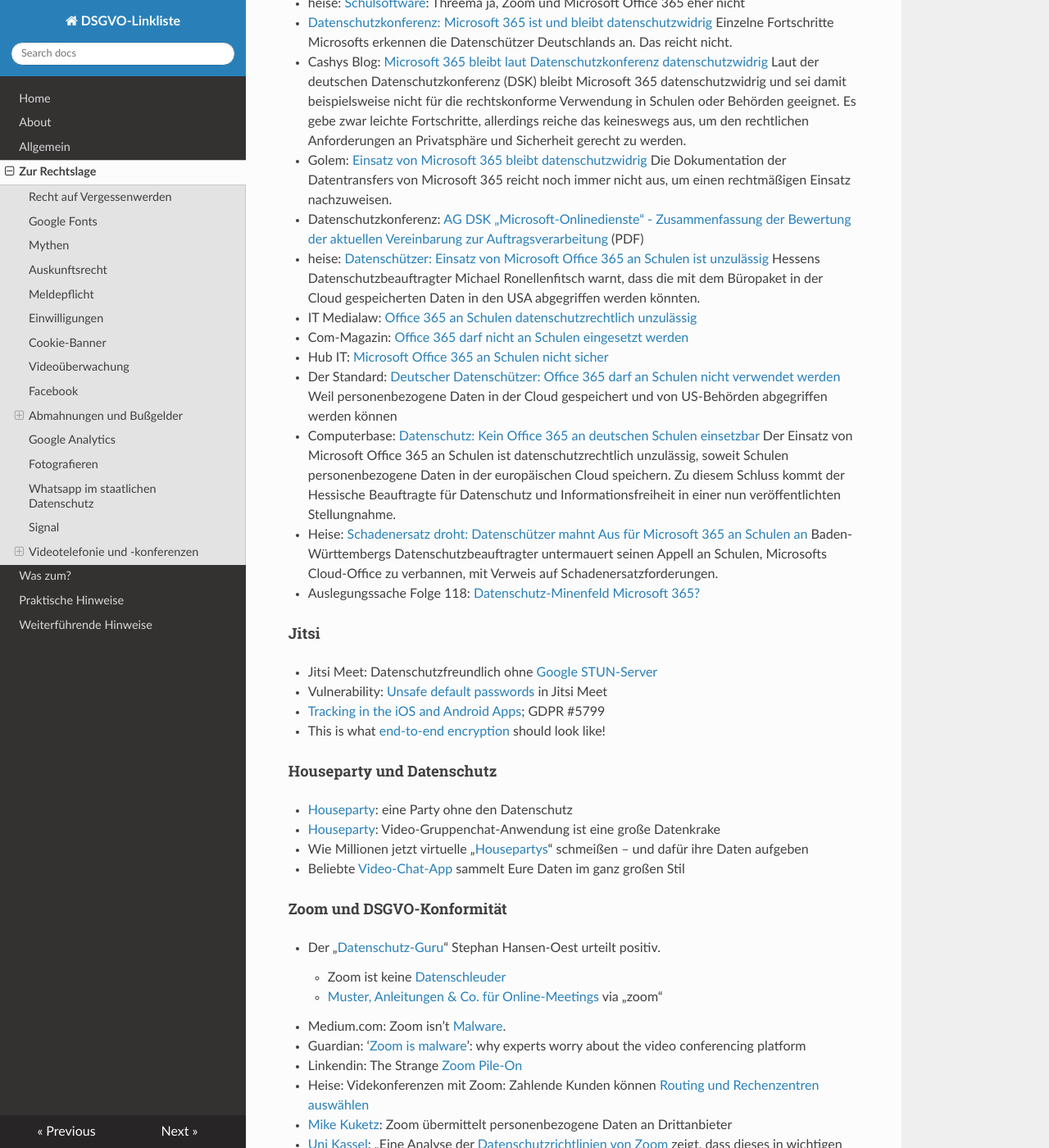
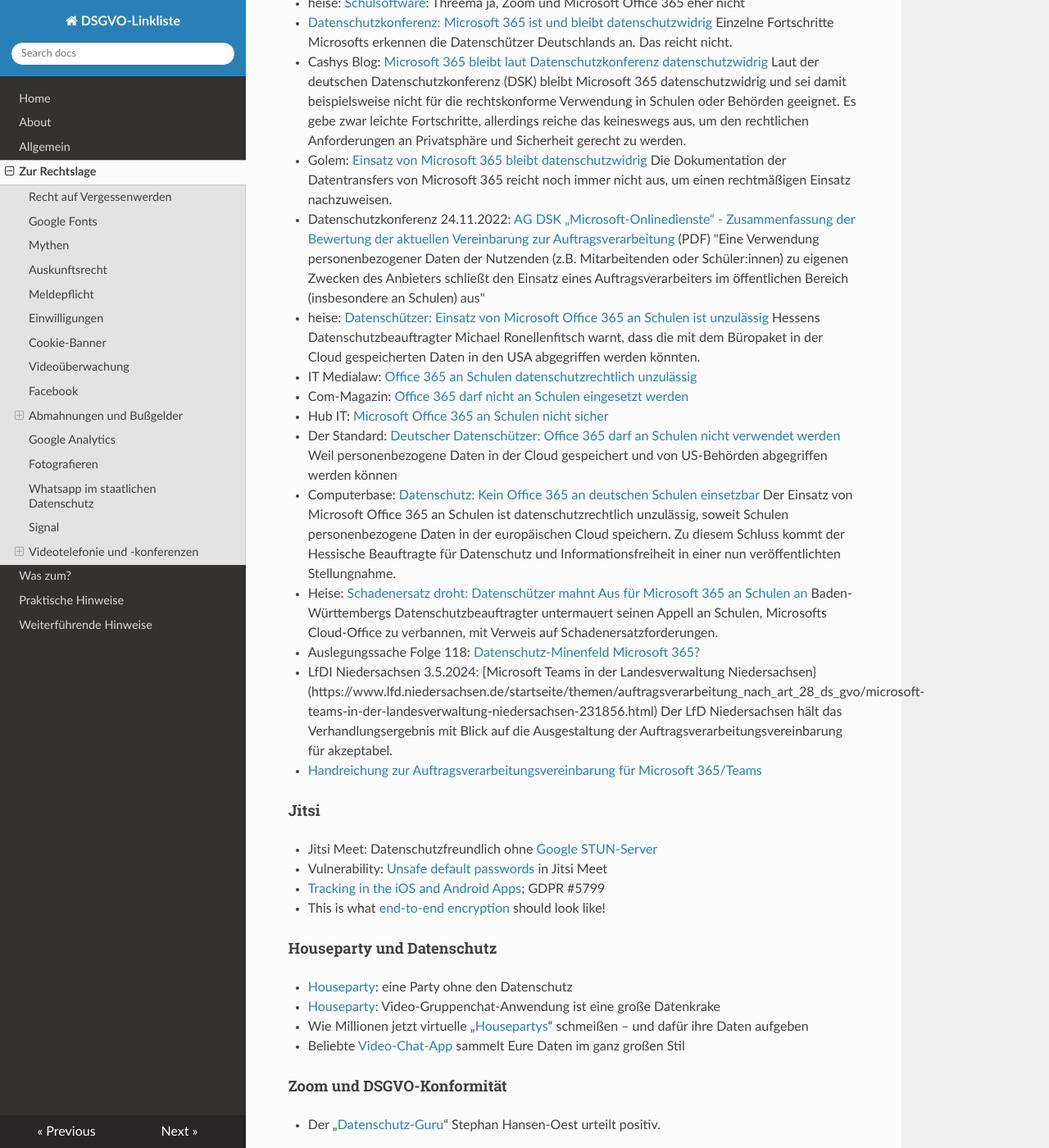
Before and after one commit to jrselzer/DSGVO-Linkliste, an MkDocs documentation site: the page built from docs/Zur_Rechtslage.md, in a window 1280 px wide and 1400 px high, scrolled down 14617 px. Shown: the whole window at 82% size. Built offline with MkDocs 1.6.1, drawn with Linux system fonts in a browser that asks for light colours; nearby versions of some CDN libraries.

Commit message:
Update Zur_Rechtslage.md

```diff
--- a/docs/Zur_Rechtslage.md
+++ b/docs/Zur_Rechtslage.md
@@ -398,8 +398,7 @@
 * [Datenschutzkonferenz: Microsoft 365 ist und bleibt datenschutzwidrig](https://www.heise.de/news/Datenschutzkonferenz-Microsoft-365-ist-und-bleibt-datenschutzwidrig-7352065.html) Einzelne Fortschritte Microsofts erkennen die Datenschützer Deutschlands an. Das reicht nicht.
 * Cashys Blog: [Microsoft 365 bleibt laut Datenschutzkonferenz datenschutzwidrig](https://stadt-bremerhaven.de/microsoft-365-bleibt-laut-datenschutzkonferenz-datenschutzwidrig/) Laut der deutschen Datenschutzkonferenz (DSK) bleibt Microsoft 365 datenschutzwidrig und sei damit beispielsweise nicht für die rechtskonforme Verwendung in Schulen oder Behörden geeignet. Es gebe zwar leichte Fortschritte, allerdings reiche das keineswegs aus, um den rechtlichen Anforderungen an Privatsphäre und Sicherheit gerecht zu werden.
 * Golem: [Einsatz von Microsoft 365 bleibt datenschutzwidrig](https://www.golem.de/news/datenschutzkonferenz-einsatz-von-microsoft-365-bleibt-datenschutzwidrig-2211-170050.html) Die Dokumentation der Datentransfers von Microsoft 365 reicht noch immer nicht aus, um einen rechtmäßigen Einsatz nachzuweisen.
-* Datenschutzkonferenz: [AG DSK „Microsoft-Onlinedienste“ - Zusammenfassung der Bewertung der aktuellen Vereinbarung zur
-Auftragsverarbeitung](https://datenschutzkonferenz-online.de/media/dskb/2022_24_11_festlegung_MS365_zusammenfassung.pdf) (PDF)
+* Datenschutzkonferenz 24.11.2022: [AG DSK „Microsoft-Onlinedienste“ - Zusammenfassung der Bewertung der aktuellen Vereinbarung zur Auftragsverarbeitung](https://datenschutzkonferenz-online.de/media/dskb/2022_24_11_festlegung_MS365_zusammenfassung.pdf) (PDF) "Eine Verwendung personenbezogener Daten der Nutzenden (z.B. Mitarbeitenden oder Schüler:innen) zu eigenen Zwecken des Anbieters schließt den Einsatz eines Auftragsverarbeiters im öffentlichen Bereich (insbesondere an Schulen) aus"
 * heise: [Datenschützer: Einsatz von Microsoft Office 365 an Schulen ist unzulässig](https://www.heise.de/newsticker/meldung/Datenschuetzer-Einsatz-von-Microsoft-Office-365-an-Schulen-ist-unzulaessig-4466156.html) Hessens Datenschutzbeauftragter Michael Ronellenfitsch warnt, dass die mit dem Büropaket in der Cloud gespeicherten Daten in den USA abgegriffen werden könnten.
 * IT Medialaw: [Office 365 an Schulen datenschutzrechtlich unzulässig](https://itmedialaw.com/office-365-an-schulen-datenschutzrechtlich-unzulaessig/)
 * Com-Magazin: [Office 365 darf nicht an Schulen eingesetzt werden](https://www.com-magazin.de/news/datenschutz/office-365-an-schulen-eingesetzt-1728803.html)
@@ -408,6 +407,8 @@
 * Computerbase: [Datenschutz: Kein Office 365 an deutschen Schulen einsetzbar](https://www.computerbase.de/2019-07/datenschutz-kein-office-365-schulen/) Der Einsatz von Microsoft Office 365 an Schulen ist datenschutzrechtlich unzulässig, soweit Schulen personenbezogene Daten in der europäischen Cloud speichern. Zu diesem Schluss kommt der Hessische Beauftragte für Datenschutz und Informationsfreiheit in einer nun veröffentlichten Stellungnahme.
 * Heise: [Schadenersatz droht: Datenschützer mahnt Aus für Microsoft 365 an Schulen an](https://www.heise.de/news/Schadenersatz-droht-Datenschuetzer-mahnt-Aus-fuer-Microsoft-365-an-Schulen-an-7493247.html) Baden-Württembergs Datenschutzbeauftragter untermauert seinen Appell an Schulen, Microsofts Cloud-Office zu verbannen, mit Verweis auf Schadenersatzforderungen.
 * Auslegungssache Folge 118: [Datenschutz-Minenfeld Microsoft 365?](https://www.heise.de/hintergrund/Auslegungssache-118-Datenschutz-Minenfeld-Microsoft-365-9914059.html)
+* LfDI Niedersachsen 3.5.2024: [Microsoft Teams in der Landesverwaltung Niedersachsen}(https://www.lfd.niedersachsen.de/startseite/themen/auftragsverarbeitung_nach_art_28_ds_gvo/microsoft-teams-in-der-landesverwaltung-niedersachsen-231856.html) Der LfD Niedersachsen hält das Verhandlungsergebnis mit Blick auf die Ausgestaltung der Auftragsverarbeitungsvereinbarung für akzeptabel.
+  * [Handreichung zur Auftragsverarbeitungsvereinbarung für Microsoft 365/Teams](Handreichung zur Auftragsverarbeitungsvereinbarung für Microsoft 365/Teams)
 
 #### Jitsi
 * Jitsi Meet: Datenschutzfreundlich ohne [Google STUN-Server](https://www.kuketz-blog.de/jitsi-meet-datenschutzfreundlich-ohne-google-stun-server/)
```
